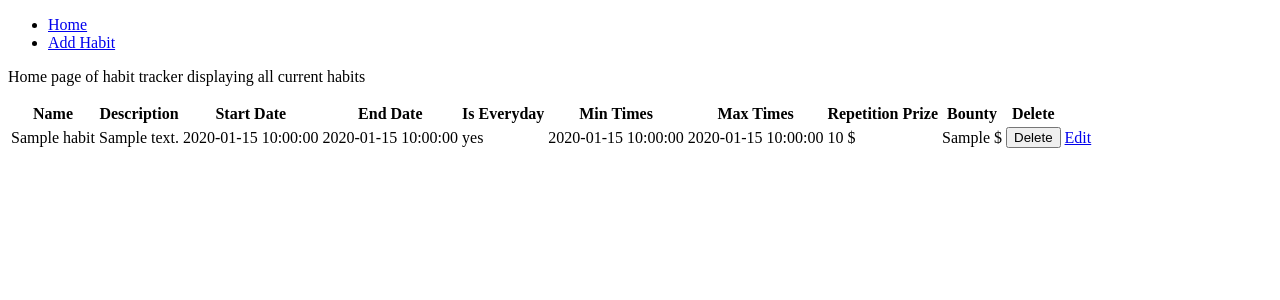
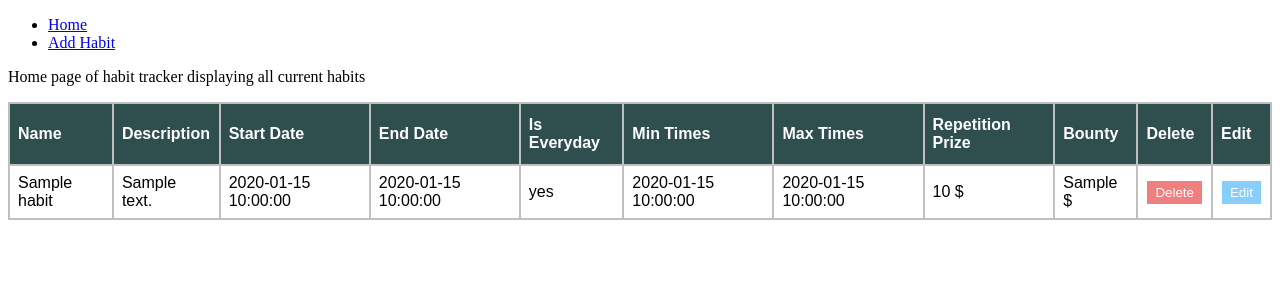
Before and after one commit to kaimikan/habit-tracker, a PHP site: page /home.php in a window 1280 px wide. Shown: the top 300 px of the page. Run offline with PHP 8.4, Linux system fonts and the light colour scheme; tables that the repository leaves empty or names only in its code hold one stand-in row (values such as "Sample post").

Commit message:
Habit Overview Styling

```diff
--- /dev/null
+++ b/css/style.css
@@ -0,0 +1,42 @@
+#habits-table {
+  font-family: Arial, Helvetica, sans-serif;
+  border-collapse: collapse;
+  width: 100%;
+}
+
+#habits-table td, #habits-table th {
+  border: 2px solid silver;
+  padding: 8px;
+}
+
+#habits-table tr:nth-child(even){background-color: ghostwhite;}
+
+#habits-table tr:hover {background-color: whitesmoke;}
+
+#habits-table th {
+  padding-top: 12px;
+  padding-bottom: 12px;
+  text-align: left;
+  background-color: darkslategrey;
+  color: white;
+}
+
+input[type=submit][value=Delete]  {
+  background-color: lightcoral;
+  border: none;
+  color: white;
+  padding: 4px 8px;
+  text-decoration: none;
+  margin: 2px 1px;
+  cursor: pointer;
+}
+
+button[name=edit] {
+  background-color: lightskyblue;
+  border: none;
+  color: white;
+  padding: 4px 8px;
+  text-decoration: none;
+  margin: 2px 1px;
+  cursor: pointer;
+}
--- a/home.php
+++ b/home.php
@@ -21,11 +21,12 @@ $mysqli->close();
 	<meta charset="utf-8">
 	<title>Habit Tracker</title>
  	<script src="menu.js"></script>
+ 	<link rel="stylesheet" href="css/style.css">
 </head>
 
 <body>
 	<p>Home page of habit tracker displaying all current habits</p>
-	<table>
+	<table id="habits-table">
             <tr>
                 <th>Name</th>
                 <th>Description</th>
@@ -37,6 +38,7 @@ $mysqli->close();
                 <th>Repetition Prize</th>
                 <th>Bounty</th>
                 <th>Delete</th>
+                <th>Edit</th>
             </tr>
         	<form name="form_habit" method="post" action="delete_habit.php">
 	<?php   // LOOP TILL END OF DATA
@@ -56,7 +58,7 @@ $mysqli->close();
 			<td><?php echo $rows['build_up_amount'].' $';?></td>
 			<td><?php echo $rows['bounty'].' $';?></td>
 			<td><input type="submit" value="Delete" name="delete_id[<?php echo $rows['id'];?>]"></td>
-			<td><a href="edit_habit.php?id=<?php echo $rows['id']; ?>"> Edit </a>
+			<td><button name="edit" href="edit_habit.php?id=<?php echo $rows['id']; ?>"> Edit </button>
 			</tr>
 	<?php
 		}
```
